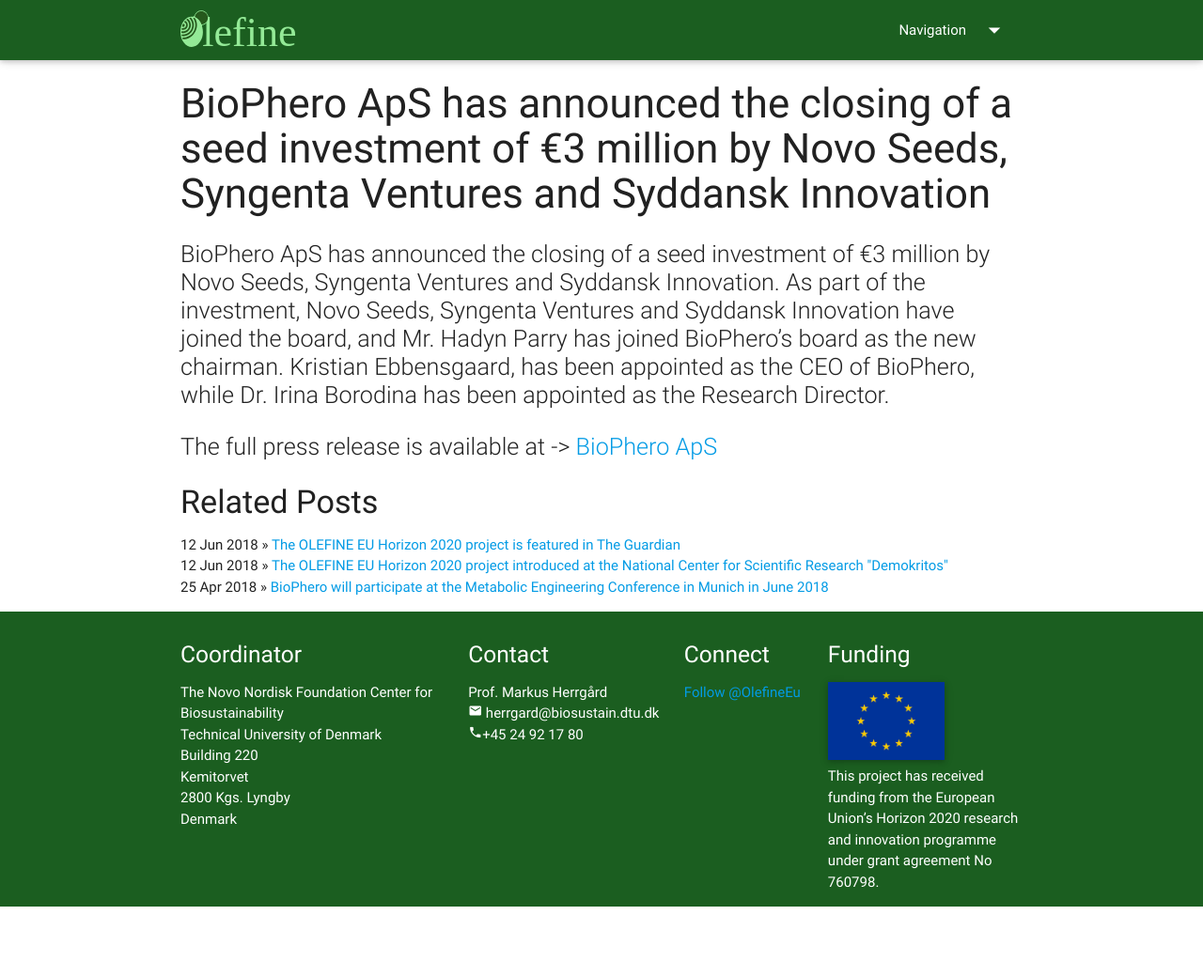
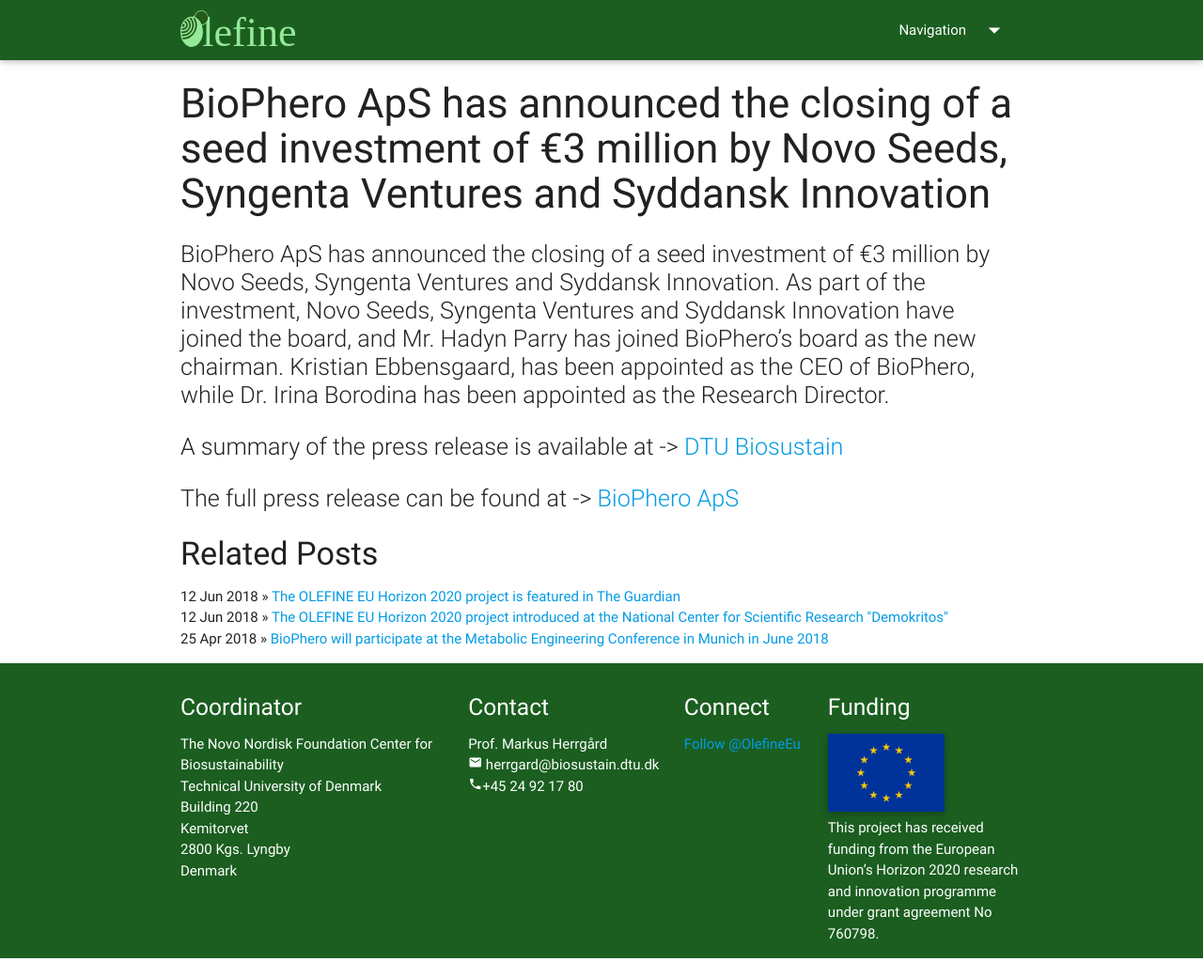
Before and after one commit to biosustain/olefine-website, a Jekyll site: the page built from _posts/2018-09-17-BioPhero-Seed-Investment.md, in a window 1280 px wide and 1040 px high. Shown: the whole window at 94% size. Built offline with Jekyll 4.4.1, drawn with Linux system fonts in a browser that asks for light colours; nearby versions of some CDN libraries; comment, search, counter and statistics services are not loaded.

Commit message:
fix: add link to DTU summary on Biophero investment

```diff
--- a/_posts/2018-09-17-BioPhero-Seed-Investment.md
+++ b/_posts/2018-09-17-BioPhero-Seed-Investment.md
@@ -7,5 +7,8 @@
 
 BioPhero ApS has announced the closing of a seed investment of €3 million by Novo Seeds, Syngenta Ventures and Syddansk Innovation. As part of the investment, Novo Seeds, Syngenta Ventures and Syddansk Innovation have joined the board, and Mr. Hadyn Parry has joined BioPhero’s board as the new chairman. Kristian Ebbensgaard, has been appointed as the CEO of BioPhero, while Dr. Irina Borodina has been appointed as the Research Director.
 
-The full press release is available at ->
+A summary of the press release is available at ->
+[DTU Biosustain](http://www.biosustain.dtu.dk/nyhedsbase/nyhed?id=621872C1-5D09-4643-9B38-0986629D5D7B)
+
+The full press release can be found at ->
 [BioPhero ApS](https://biophero.com/onewebmedia/BioPhero%20Press%20Release%20EN.pdf)
```
